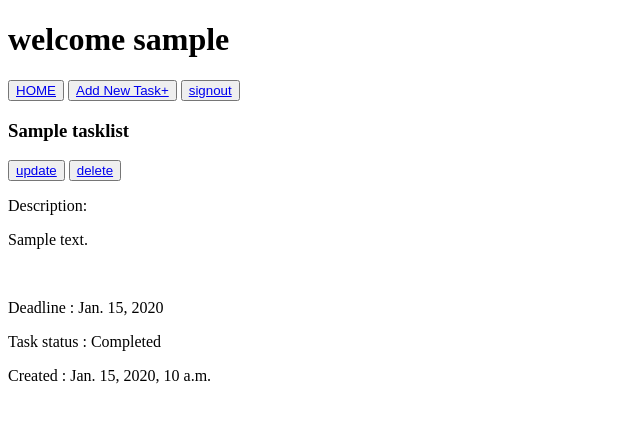
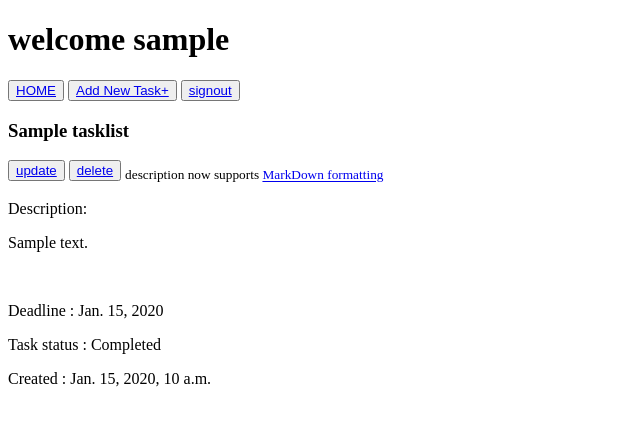
Before and after one commit to Ayaan2907/TaskManager, a Django app: page /task/1 in a window 1280 px wide. Shown: the top 423 px of the page, without its empty margins (0-640 px from the left). Run offline with Django 3.2, Linux system fonts and the light colour scheme; a user stored in the database is signed in; tables that the repository leaves empty hold one stand-in row (values such as "Sample post"); some libraries are stand-ins or nearby versions.

Commit message:
minor change in html

```diff
--- a/Templates/workingApp/tasks.html
+++ b/Templates/workingApp/tasks.html
@@ -6,6 +6,7 @@
 <button><a href="{% url 'update_list' taskId %}">update</a></button>
 <button><a href="{% url 'delete_list' taskId %}">delete</a></button>
   {% for task in tasks %}
+  <sub> description now supports <a href="https://stackedit.io/app#">MarkDown formatting</a></sub>
 <p>Description:{{ task.desc |markdown }}</p>
 <br><p>Deadline : {{task.deadline}}</p>
 <p>Task status : {% if stat is True %} Completed {% else %} Incomplete {% endif %}</p>
```
